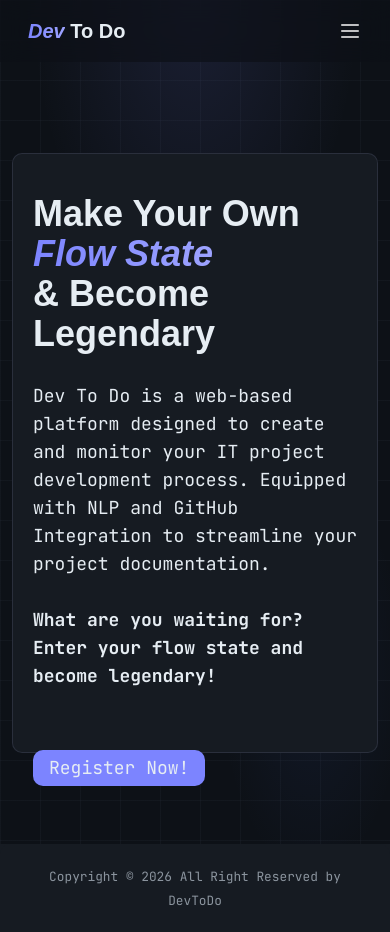
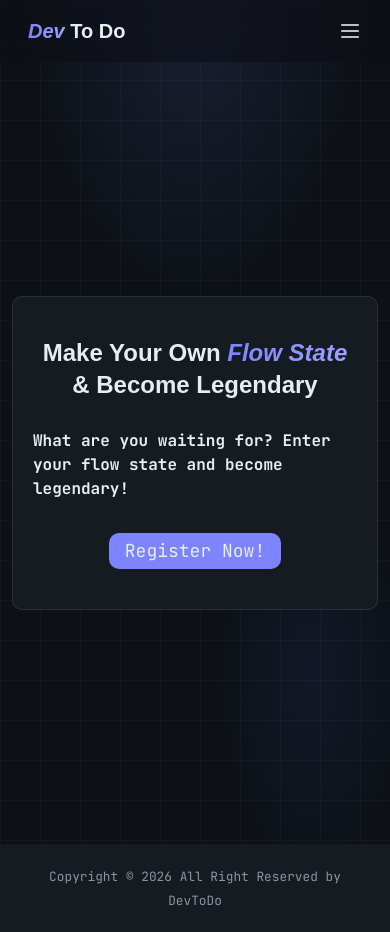
Before and after one commit to GerinNugroho/dev_to_do, a Vue app: page / in a window 390 px wide. Built offline with nearby package versions, Linux system fonts and the light colour scheme; a web font is replaced by a local one.

Commit message:
Fix & Add Pages : Membuat layout landing page mobile version
commit ini berfokus pada membuat layout mobile version untuk landing page

key changes per page:
- Menambah layout mobile version untuk landing page.

page berjalan lancar belum ada bug yang ketemu :}.

```diff
--- a/src/pages/landing.vue
+++ b/src/pages/landing.vue
@@ -2,29 +2,31 @@
     <main class="relative z- 1 flex justify-center h-full flex-1 items-center px-3 md:px-30">
 
         <div
-            class="bg-card h-150  w-full flex flex-col md:flex-row items-center border border-border rounded-md px-5 md:px-10 py-10 md:py-15 text-primary fade-in-up">
+            class="bg-card md:h-150 w-full flex flex-col md:flex-row items-center border border-border rounded-md px-5 md:px-10 py-10 md:py-15 text-primary fade-in-up">
             <div class="w-full h-full font-mono flex-1">
-                <h1 class="font-display font-bold text-4xl mb-7">Make Your Own <i class="bg-clip-text bg-linear-to-r
-                        from-accent to-accent-hover" style="-webkit-text-fill-color: transparent;">Flow State <br></i>
+                <h1 class="font-display font-bold text-2xl text-center md:text-left md:text-4xl mb-7">Make Your Own <i
+                        class="bg-clip-text bg-linear-to-r
+                        from-accent to-accent-hover" style="-webkit-text-fill-color: transparent;">Flow State <br
+                            class="hidden md:block"></i>
                     & Become Legendary
                 </h1>
-                <p class=" text-lg mb-7">
+                <p class="hidden md:block text-md md:text-lg mb-7">
                     Dev To Do is a web-based platform designed to create and monitor your IT project development
                     process. Equipped with NLP and GitHub Integration to streamline your project documentation.
                 </p>
 
-                <p class="font-bold mb-15 text-lg">
+                <p class="font-bold mb-8 md:mb-15 text-md md:text-lg">
                     What are you waiting for? Enter your flow state and become legendary!
                 </p>
 
                 <router-link to="/register" custom v-slot="{ navigate }">
                     <button @click="navigate"
-                        class="bg-accent px-4 py-1 rounded-md text-lg btnHover shadow-btn transition-[transform_var('--transiton-smooth')]">
+                        class="bg-accent px-4 py-1 rounded-md text-lg btnHover shadow-btn transition-[transform_var('--transiton-smooth')] block mx-auto md:mx-0">
                         Register Now!
                     </button>
                 </router-link>
             </div>
-            <div class=" w-full h-full flex-1 bg-center bg-size-[90%] bg-no-repeat fade-in-up"
+            <div class="hidden  md:block w-full h-full flex-1 bg-center bg-size-[90%] bg-no-repeat fade-in-up"
                 :style="{ backgroundImage: `url(${heroImg})` }">
             </div>
         </div>
```
